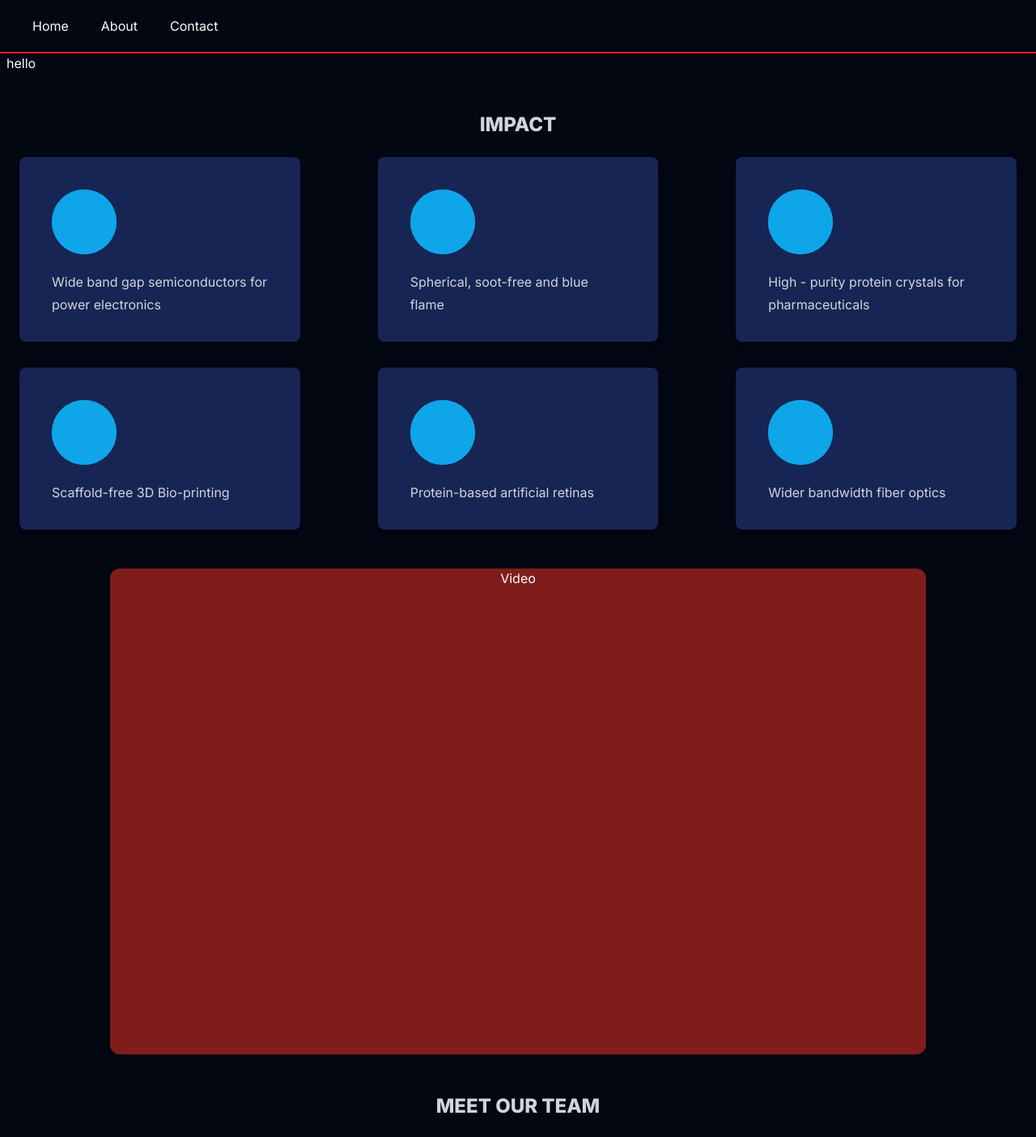
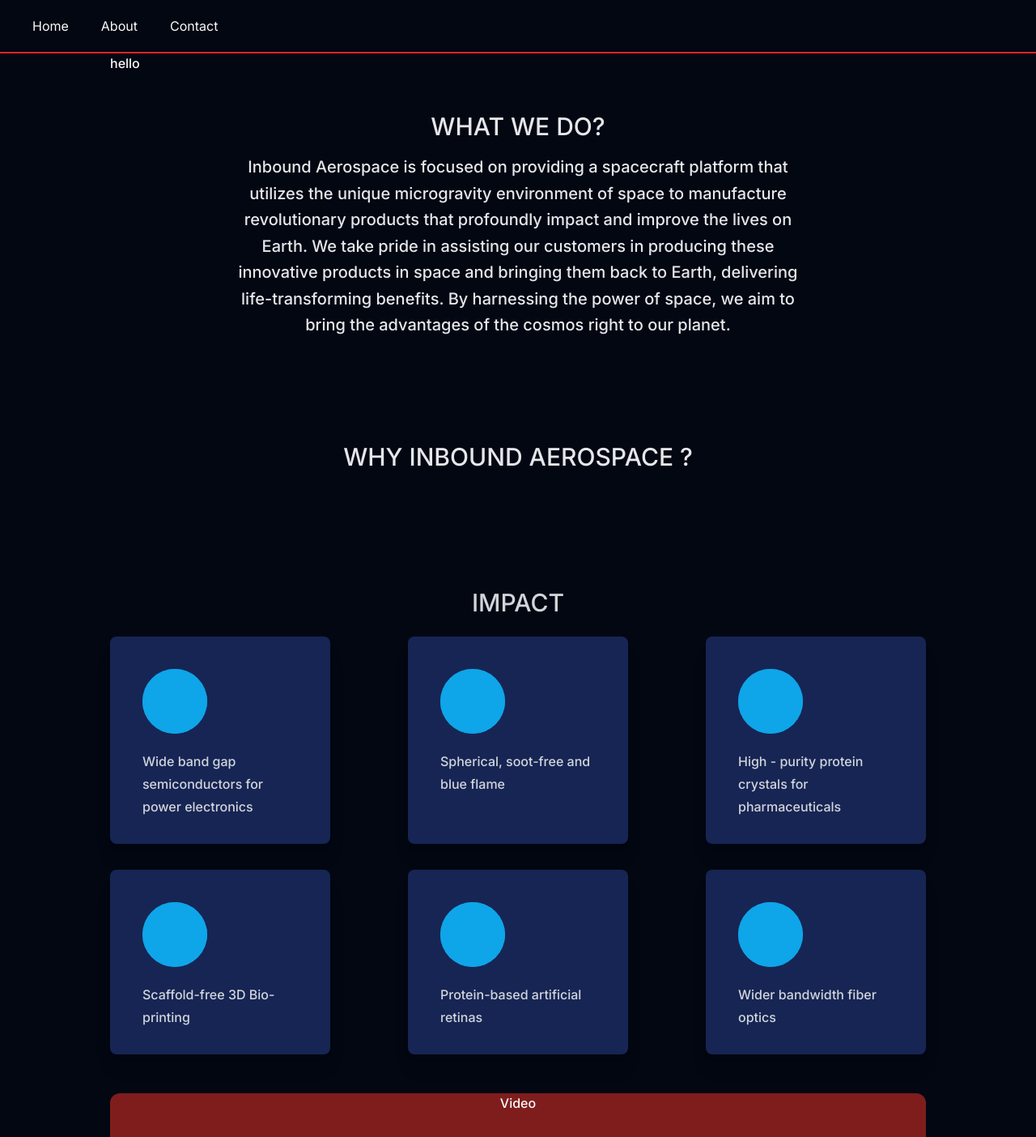
Before and after one commit to Dev-Ravish/Inbound, a Next.js app: page / in a window 1280 px wide. Shown: the top 1404 px of the page at 81% size. Built offline with nearby package versions, Linux system fonts and the light colour scheme; grey boxes are pictures that could not be loaded.

Commit message:
add about section

```diff
--- a/src/app/(home)/_components/about.tsx
+++ b/src/app/(home)/_components/about.tsx
@@ -1,9 +1,33 @@
-import React from 'react'
+import { siteConfig } from "@/lib/siteConfig";
+import React from "react";
 
 const About = () => {
   return (
-    <div>About</div>
-  )
-}
+    <div>
+      <section className="text-gray-200 body-font">
+        <div className="container px-5 py-12 mx-auto">
+          <div className="flex flex-col text-center w-full mb-8">
+            <h1 className="sm:text-3xl text-2xl font-medium title-font mb-4 text-gray-200">
+              {siteConfig.about.title.toUpperCase()}
+            </h1>
+            <p className="lg:w-3/4 mx-auto leading-relaxed text-xl ">
+              {siteConfig.about.content}
+            </p>
+          </div>
+        </div>
+      </section>
+      <section className="text-gray-200 body-font">
+        <div className="container px-5 py-12 mx-auto">
+          <div className="flex flex-col text-center w-full mb-8">
+            <h1 className="sm:text-3xl text-2xl font-medium title-font mb-4 text-gray-200">
+              {siteConfig.aboutCards.title.toUpperCase()}
+            </h1>
 
-export default About
+          </div>
+        </div>
+        </section>
+    </div>
+  );
+};
+
+export default About;
--- a/src/app/(home)/_components/impact.tsx
+++ b/src/app/(home)/_components/impact.tsx
@@ -6,9 +6,9 @@ const Impact = () => {
     const imageUrl = "https://shorturl.ac/7d32e";
   return (
     <div>
-      <section className="max-w-7xl mx-auto px-4 sm:px-6 lg:px-4 mt-12 mb-12">
+      <section className="mt-12 mb-12">
         <article>
-          <h2 className="text-2xl font-extrabold text-gray-300 text-center">
+          <h2 className="sm:text-3xl text-2xl text-gray-300 text-center">
             {siteConfig.impactCards.title}
           </h2>
           <section className="mt-6 grid md:grid-cols-2 lg:grid-cols-3 gap-x-24 gap-y-8">
--- a/src/app/(home)/_components/team.tsx
+++ b/src/app/(home)/_components/team.tsx
@@ -8,7 +8,7 @@ const Team = () => {
     <div>
       <section className="max-w-7xl mx-auto px-4 sm:px-6 lg:px-4 mt-12 mb-12">
         <article>
-          <h2 className="text-2xl font-extrabold text-gray-300 text-center">
+          <h2 className="sm:text-3xl text-2xl text-gray-300 text-center">
             {siteConfig.teamCards.title}
           </h2>
           <section className="mt-6 grid md:grid-cols-2 lg:grid-cols-3 gap-x-24 gap-y-8">
--- a/src/app/(home)/_components/video.tsx
+++ b/src/app/(home)/_components/video.tsx
@@ -2,7 +2,7 @@ import React from 'react'
 
 const Video = () => {
   return (
-    <div className='h-[600px] text-center bg-red-900 mx-32 rounded-xl'>Video</div>
+    <div className='h-[300px] sm:h-[500px] lg:h-[600px] text-center bg-red-900 rounded-xl'>Video</div>
   )
 }
 
--- a/src/app/(home)/page.tsx
+++ b/src/app/(home)/page.tsx
@@ -1,3 +1,4 @@
+import About from "./_components/about"
 import HeroSection from "./_components/hero-section"
 import Impact from "./_components/impact"
 import Team from "./_components/team"
@@ -5,8 +6,9 @@ import Video from "./_components/video"
 
 const page = () => {
   return (
-    <div>
+    <div className="lg:px-32 px-16 font-medium scroll-smooth">
       <HeroSection/>
+      <About/>
       <Impact/>
       <Video/>
       <Team/>
```
